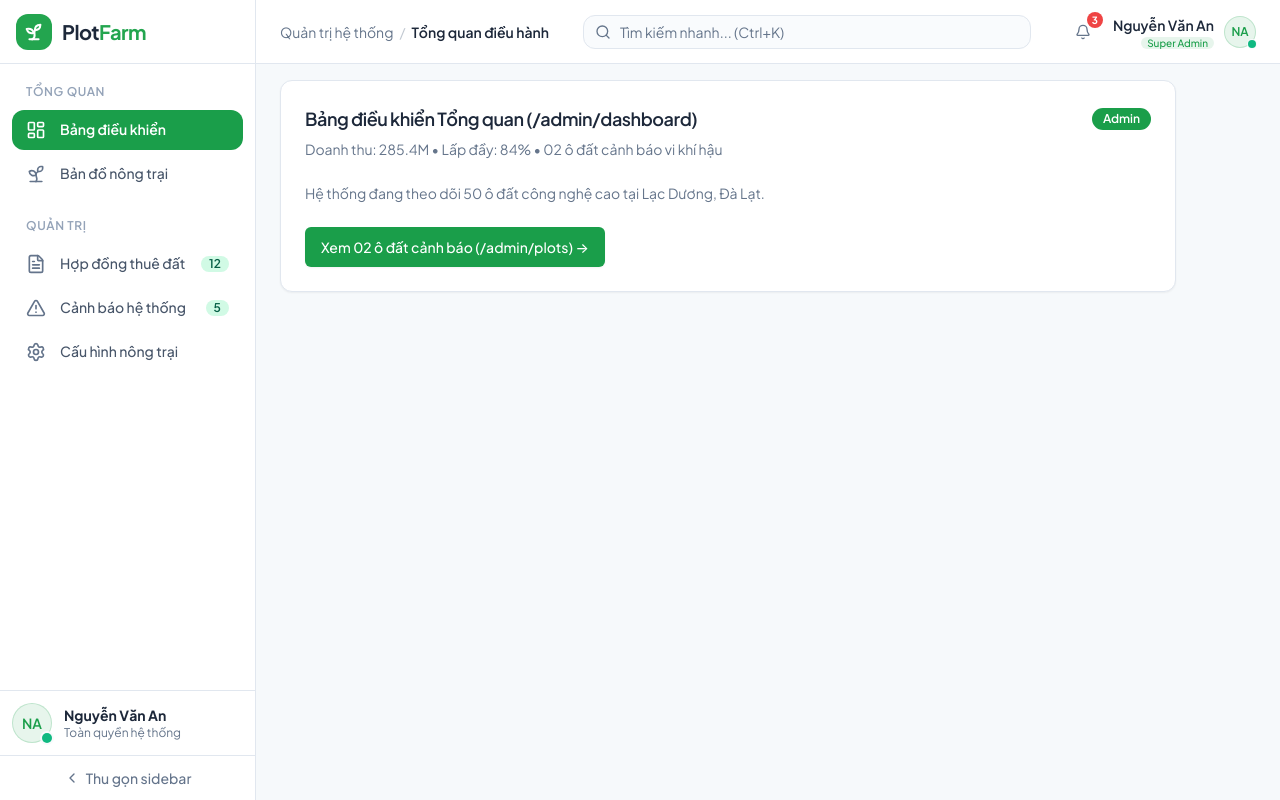
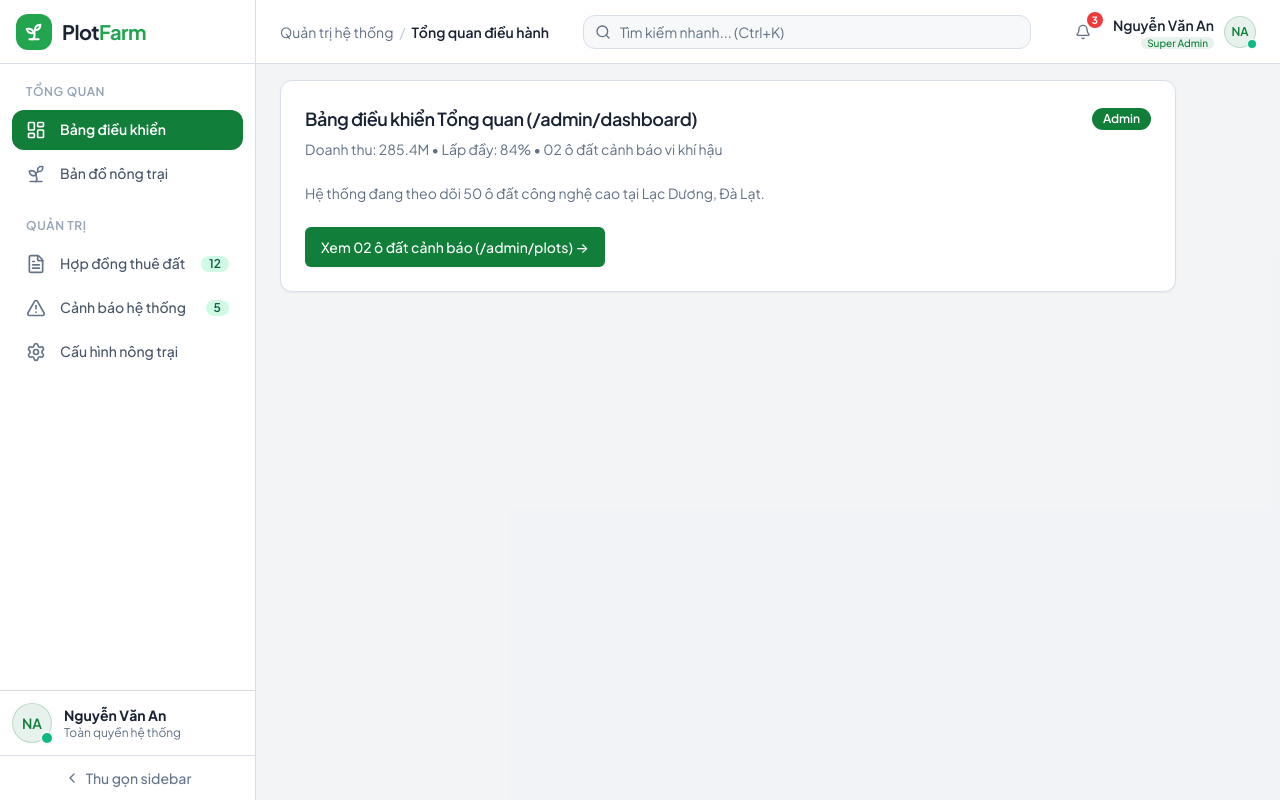
Before and after one commit to amazing-intern-fall-2026/PlotFarm-DEV-Team7, a React (Vite) app in the folder apps/client/: page /admin in a window 1280 px wide. Built offline with nearby package versions, Linux system fonts and the light colour scheme.

Commit message:
fix(theme): adjust base theme to darker bio green with brighter hover states

```diff
--- a/apps/client/src/index.css
+++ b/apps/client/src/index.css
@@ -18,25 +18,25 @@
 
 @layer base {
   :root {
-    --background: 210 40% 98%;
-    --foreground: 217 33% 17%;
+    --background: 215 20% 97%;
+    --foreground: 217 33% 15%;
     --card: 0 0% 100%;
-    --card-foreground: 217 33% 17%;
+    --card-foreground: 217 33% 15%;
     --popover: 0 0% 100%;
-    --popover-foreground: 217 33% 17%;
-    --primary: 142 72% 36%;
+    --popover-foreground: 217 33% 15%;
+    --primary: 142 76% 28%;
     --primary-foreground: 0 0% 100%;
-    --secondary: 35 92% 44%;
+    --secondary: 35 92% 38%;
     --secondary-foreground: 0 0% 100%;
-    --muted: 210 40% 96.1%;
-    --muted-foreground: 215 16% 47%;
-    --accent: 142 60% 95%;
-    --accent-foreground: 142 72% 36%;
-    --destructive: 0 84.2% 60.2%;
+    --muted: 215 20% 93%;
+    --muted-foreground: 215 16% 45%;
+    --accent: 142 45% 94%;
+    --accent-foreground: 142 76% 26%;
+    --destructive: 0 84.2% 58%;
     --destructive-foreground: 0 0% 100%;
-    --border: 214 32% 91%;
-    --input: 214 32% 91%;
-    --ring: 142 72% 36%;
+    --border: 214 25% 88%;
+    --input: 214 25% 88%;
+    --ring: 142 76% 28%;
     --radius: 0.5rem;
   }
 
@@ -67,9 +67,9 @@
   --color-primary-50:  #f0fdf4;
 
   /* Semantic aliases */
-  --color-primary:        var(--color-primary-600);
-  --color-primary-hover:  var(--color-primary-500);
-  --color-primary-active: var(--color-primary-700);
+  --color-primary:        var(--color-primary-700); /* #15803d — tối màu 1 tí */
+  --color-primary-hover:  var(--color-primary-500); /* #22c55e — hover sáng hơn 1 chút */
+  --color-primary-active: var(--color-primary-800); /* #166534 */
   --color-primary-subtle: var(--color-primary-50);
   --color-primary-muted:  var(--color-primary-100);
 }
@@ -89,8 +89,8 @@
   --color-secondary-50:  #fffbeb;
 
   /* Semantic aliases */
-  --color-secondary:        var(--color-secondary-500);
-  --color-secondary-hover:  var(--color-secondary-600);
+  --color-secondary:        var(--color-secondary-600); /* #b45309 — tối màu 1 tí */
+  --color-secondary-hover:  var(--color-secondary-400); /* #f59e0b — hover sáng hơn 1 chút */
   --color-secondary-active: var(--color-secondary-700);
   --color-secondary-subtle: var(--color-secondary-50);
   --color-secondary-muted:  var(--color-secondary-100);
@@ -117,9 +117,9 @@
 
 /* ── BACKGROUND SCALE — Light Mode ───────────────────────── */
 :root {
-  --color-bg-base:    #f8fafc;   /* page background */
+  --color-bg-base:    #f4f6f8;   /* page background — tối hơn 1 tí, tăng tương phản */
   --color-bg-surface: #ffffff;   /* card, panel */
-  --color-bg-raised:  #f1f5f9;   /* dropdown, hover row */
+  --color-bg-raised:  #e8ecf1;   /* dropdown, hover row */
   --color-bg-overlay: rgba(0, 0, 0, 0.45); /* modal backdrop */
 
   /* Tinted backgrounds */
--- a/apps/client/src/shared/ui/Badge/Badge.tsx
+++ b/apps/client/src/shared/ui/Badge/Badge.tsx
@@ -10,7 +10,7 @@ const badgeVariants = cva(
         default:
           "border-transparent bg-primary text-primary-foreground hover:bg-primary-hover",
         secondary:
-          "border-transparent bg-secondary text-secondary-foreground hover:bg-secondary/80",
+          "border-transparent bg-secondary text-secondary-foreground hover:bg-secondary-hover",
         destructive:
           "border-transparent bg-destructive text-destructive-foreground hover:bg-destructive/80",
         outline: "text-foreground border-border",
--- a/apps/client/src/shared/ui/Button/Button.tsx
+++ b/apps/client/src/shared/ui/Button/Button.tsx
@@ -14,13 +14,13 @@ const buttonVariants = cva(
         primary:
           "bg-primary text-primary-foreground shadow-sm hover:bg-primary-hover",
         secondary:
-          "bg-secondary text-secondary-foreground shadow-sm hover:bg-secondary/90",
+          "bg-secondary text-secondary-foreground shadow-sm hover:bg-secondary-hover",
         destructive:
-          "bg-destructive text-destructive-foreground shadow-sm hover:bg-destructive/90",
+          "bg-destructive text-destructive-foreground shadow-sm hover:bg-destructive/80",
         outline:
           "border border-input bg-background shadow-sm hover:bg-accent hover:text-accent-foreground",
         ghost: "hover:bg-accent hover:text-accent-foreground",
-        link: "text-primary underline-offset-4 hover:underline"
+        link: "text-primary underline-offset-4 hover:underline hover:text-primary-hover"
       },
       size: {
         default: "h-10 px-4 py-2",
--- a/apps/client/src/shared/ui/Sidebar/SidebarItem.tsx
+++ b/apps/client/src/shared/ui/Sidebar/SidebarItem.tsx
@@ -37,8 +37,8 @@ export function SidebarItem({
         "text-sm transition-all duration-150 focus-visible:outline-none",
         "focus-visible:ring-2 focus-visible:ring-primary/60",
         isActive
-          ? "bg-primary text-white font-semibold shadow-xs shadow-primary/20"
-          : "text-slate-600 dark:text-slate-300 font-medium hover:bg-accent/60 hover:text-foreground",
+          ? "bg-primary text-white font-semibold shadow-xs shadow-primary/20 hover:bg-primary-hover"
+          : "text-slate-600 dark:text-slate-300 font-medium hover:bg-accent/80 hover:text-foreground",
         collapsed ? "justify-center px-2 py-3" : "justify-start",
       )}
     >
--- a/apps/client/tailwind.config.js
+++ b/apps/client/tailwind.config.js
@@ -45,6 +45,7 @@ export default {
         secondary: {
           DEFAULT: "hsl(var(--secondary))",
           foreground: "hsl(var(--secondary-foreground))",
+          hover: "var(--color-secondary-hover)",
           50: "var(--color-secondary-50)",
           100: "var(--color-secondary-100)",
           200: "var(--color-secondary-200)",
```
